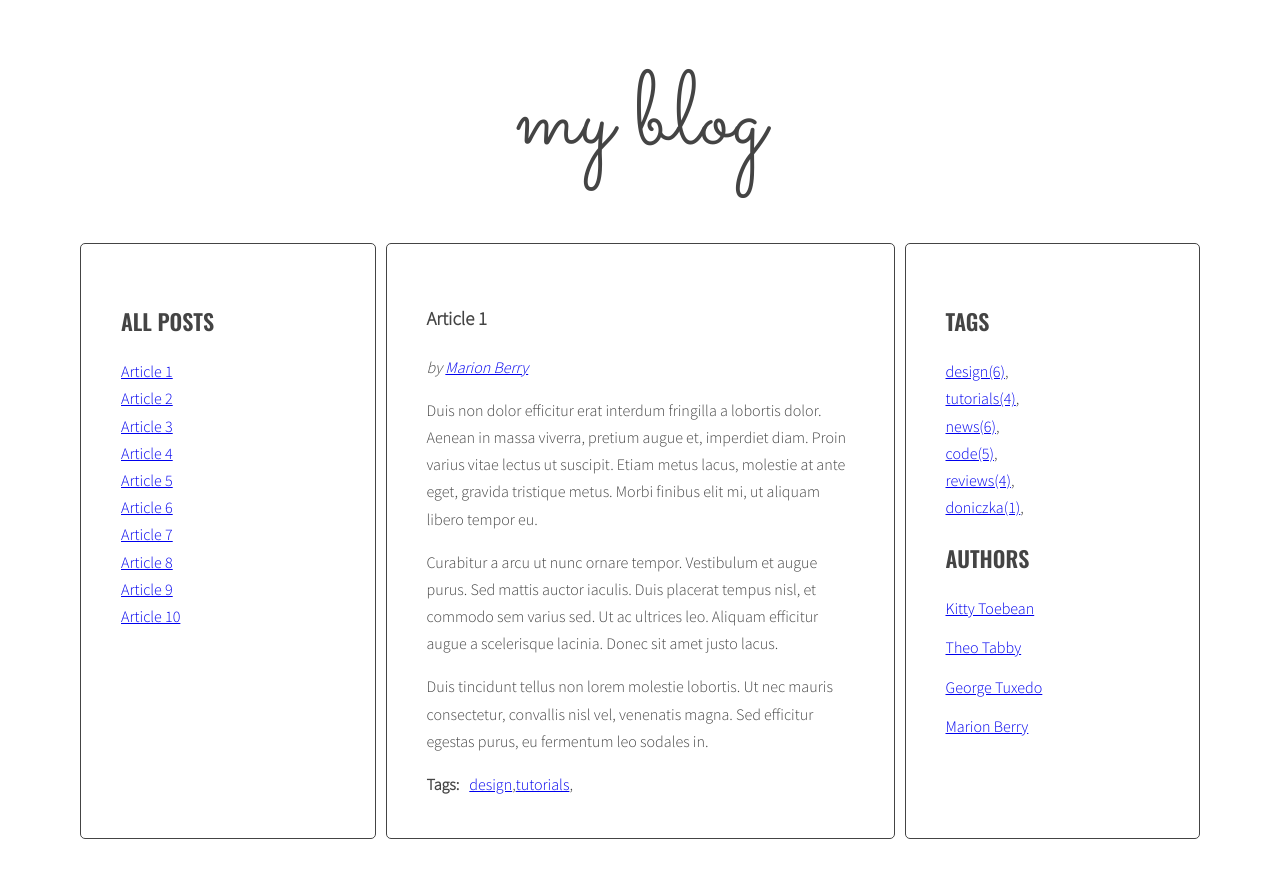
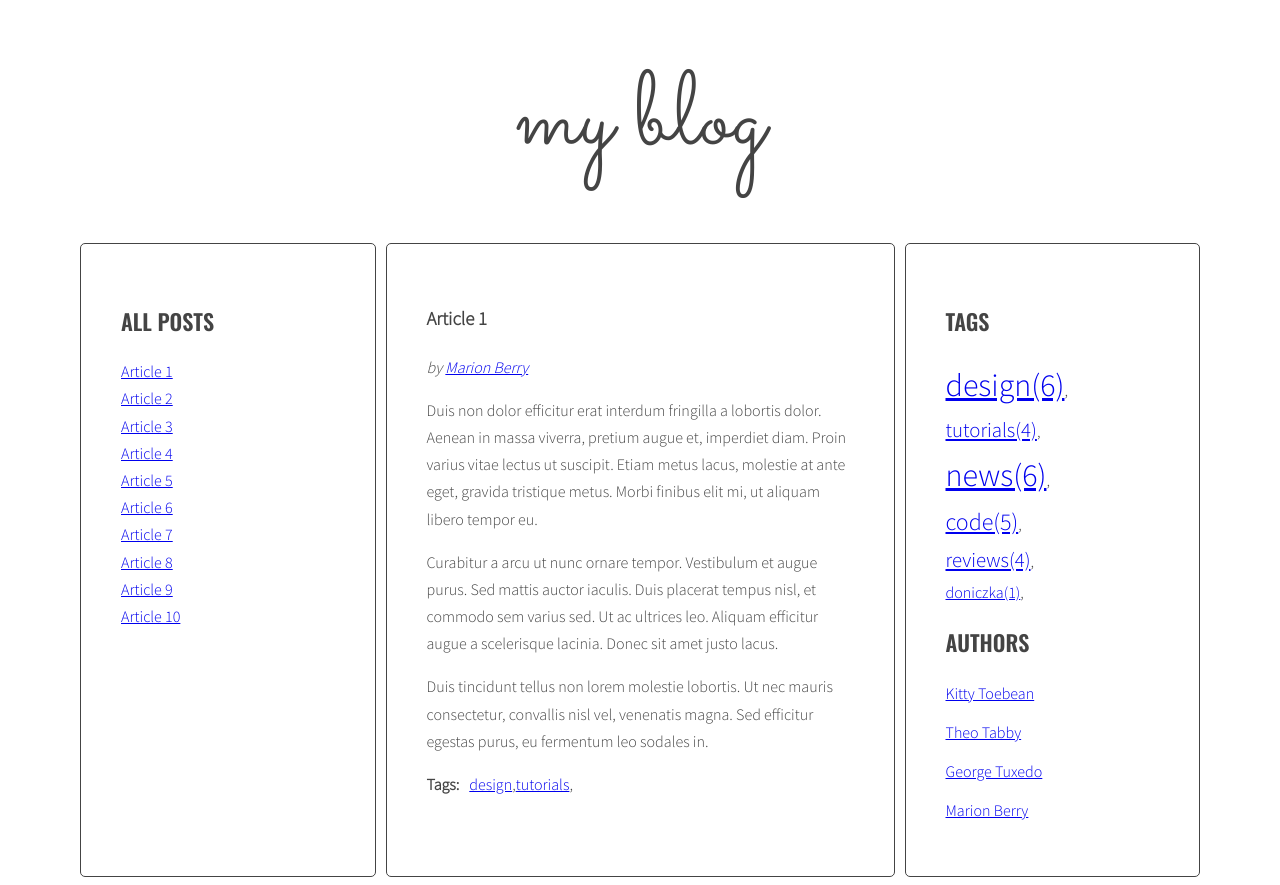
Before and after one commit to Takarikson/javascript-blog, a website: page index.html in a window 1280 px wide. Before the commit the page ends 847 px from the top, so only its background shows below. Drawn offline with nearby package versions, Linux system fonts and the light colour scheme.

Commit message:
fix style.scss

```diff
--- a/js/script.js
+++ b/js/script.js
@@ -93,7 +93,6 @@ function calculateTagClass(count, params) {
   const classNumber = Math.floor(percentage * (optCloudClassCount - 1) + 1);
   return optCloudClassPrefix + classNumber;
 }
-console.log(calculateTagClass(2, 3));
 
 
 //GENERATE TAGS [DONE]
@@ -151,6 +150,7 @@ function generateTags() {
     //allTagsHTML += tag + ' (' + allTags[tag] + ')';
     //allTagsHTML += `<li><a href="#tag-${tag}">${tag} (${allTags[tag]})</a>, </li>`;
     const tagLinkHTML = `<li><a href="#tag-${tag}" class="${calculateTagClass(allTags[tag], tagsParams)}">${tag}(${allTags[tag]})</a>,</li>`;
+    //const tagLinkHTML = `<li><a href="#tag-${tag}" class="${calculateTagClass(allTags[tag], tagsParams)}">${tag}</a>,</li>`;
     allTagsHTML += tagLinkHTML;
     /* [NEW] END LOOP: for each tag in allTags */
   }
--- a/sass/style.scss
+++ b/sass/style.scss
@@ -98,3 +98,21 @@ body {
     margin: 0 10px 0 0;
   }
 }
+.tag-size{
+  display: inline-block;
+  &-1{
+    font-size: 100%;
+  }
+  &-2{
+    font-size: 110%;
+  }
+  &-3{
+    font-size: 130%;
+  }
+  &-4{
+    font-size: 150%;
+  }
+  &-5{
+    font-size: 200%;
+  }
+}
```
Also changed, not shown: css/style.css, 1 other file.
